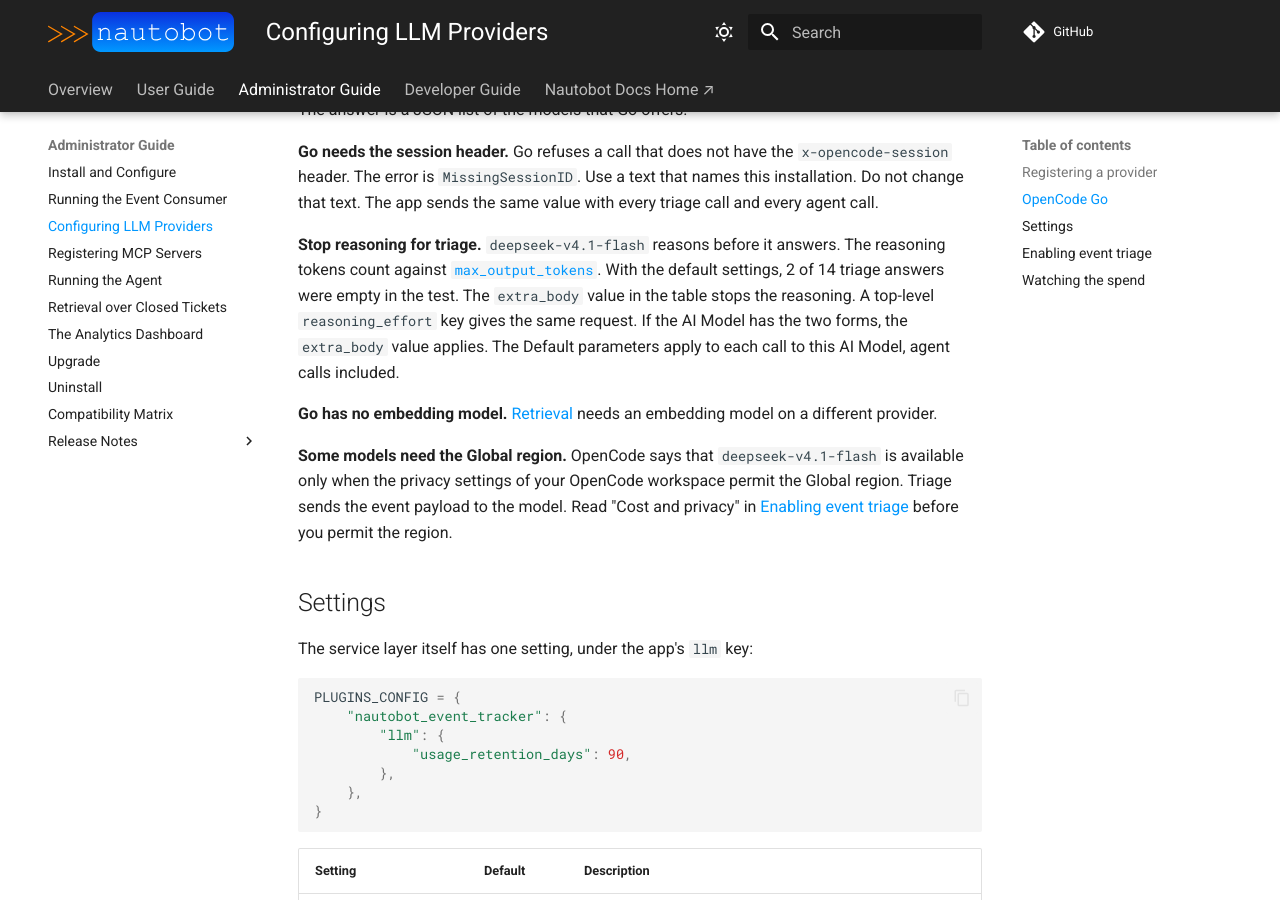
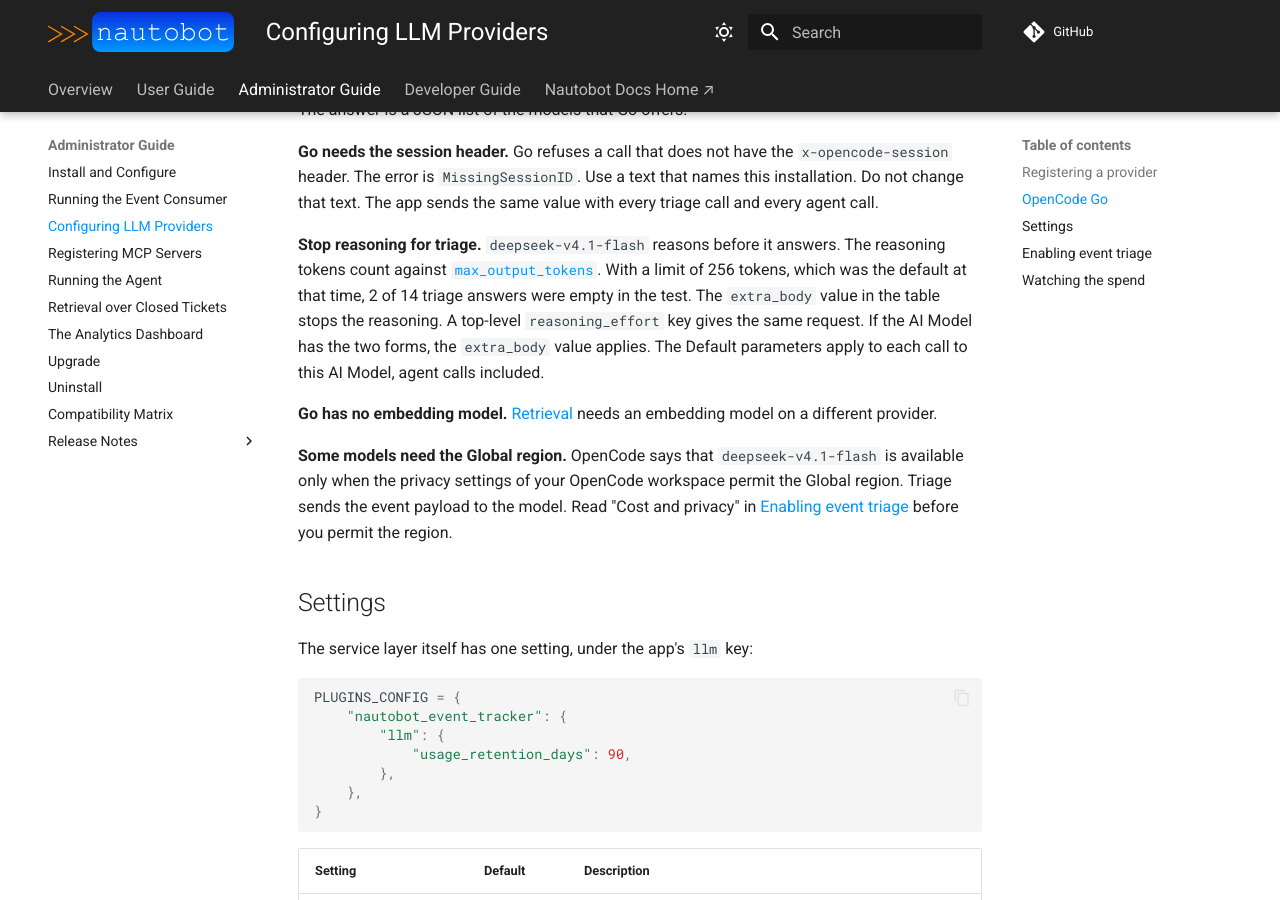
Before and after one commit to jtdub/nautobot-app-event-tracker, an MkDocs documentation site: the page built from docs/admin/llm.md, in a window 1280 px wide and 900 px high, scrolled down 3576 px. Built offline with MkDocs 1.6.1 and Material for MkDocs 9.7.7, drawn with Linux system fonts in a browser that asks for light colours; comment, search, counter and statistics services are not loaded.

Commit message:
19: Correct the default-limit sentence in the OpenCode Go section
Claude-Session: https://claude.ai/code/session_015Wtbd2fwPED1G32sMDVngA

```diff
--- a/docs/admin/llm.md
+++ b/docs/admin/llm.md
@@ -154,11 +154,11 @@ installation. Do not change that text. The app sends the same value with every t
 every agent call.
 
 **Stop reasoning for triage.** `deepseek-v4.1-flash` reasons before it answers. The reasoning
-tokens count against [`max_output_tokens`](#enabling-event-triage). With the default settings,
-2 of 14 triage answers were empty in the test. The `extra_body` value in the table stops the
-reasoning. A top-level `reasoning_effort` key gives the same request. If the AI Model has the
-two forms, the `extra_body` value applies. The Default parameters apply to each call to this AI
-Model, agent calls included.
+tokens count against [`max_output_tokens`](#enabling-event-triage). With a limit of 256 tokens,
+which was the default at that time, 2 of 14 triage answers were empty in the test. The
+`extra_body` value in the table stops the reasoning. A top-level `reasoning_effort` key gives
+the same request. If the AI Model has the two forms, the `extra_body` value applies. The
+Default parameters apply to each call to this AI Model, agent calls included.
 
 **Go has no embedding model.** [Retrieval](rag.md) needs an embedding model on a different
 provider.
```
